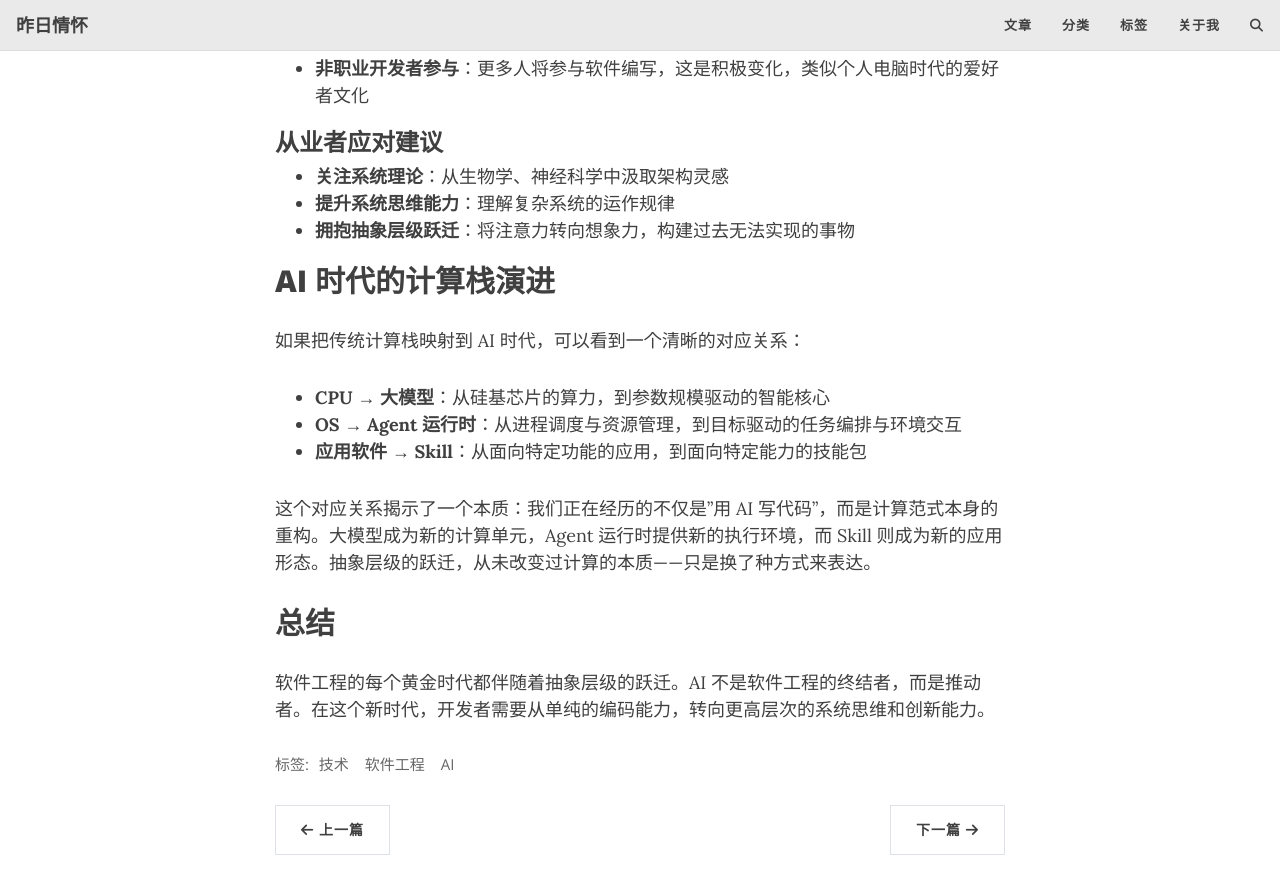
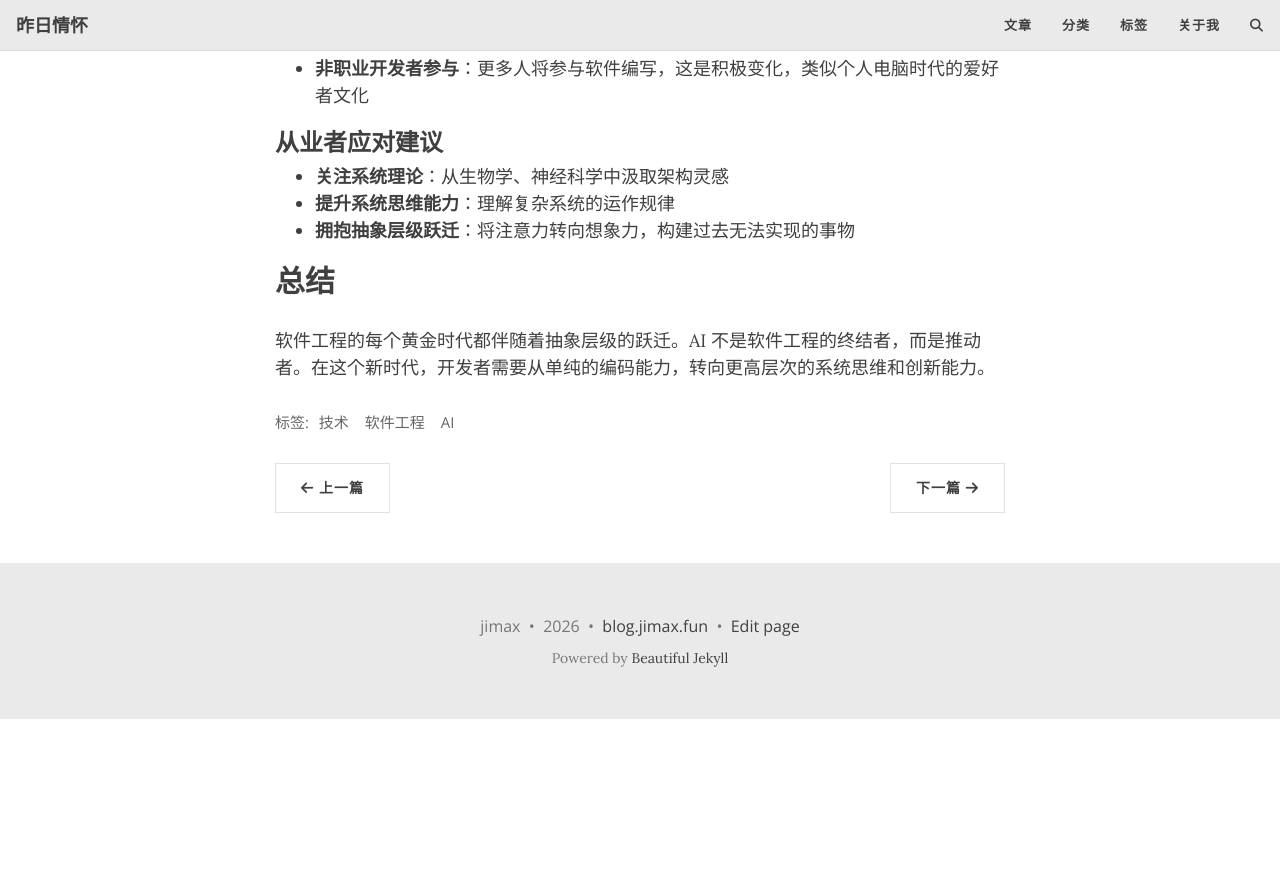
Before and after one commit to jimax2000/jimax2000.github.io, a Jekyll site: the page built from docs/_posts/2026-03-07-摘-软件工程的第三个黄金时代.md, in a window 1280 px wide and 900 px high, scrolled down 1202 px. Shown: the top 894 px of the window. Built offline with Jekyll 4.4.1, drawn with Linux system fonts in a browser that asks for light colours; comment, search, counter and statistics services are not loaded; after the commit the page ends 1921 px from its top, so only the background shows below that.

Commit message:
更新: 修改文章

```diff
--- a/docs/_posts/2026-03-07-摘-软件工程的第三个黄金时代.md
+++ b/docs/_posts/2026-03-07-摘-软件工程的第三个黄金时代.md
@@ -51,16 +51,6 @@ UML 之父 Grady Booch 认为，软件工程正处于第三个黄金时代。AI
 - **提升系统思维能力**：理解复杂系统的运作规律
 - **拥抱抽象层级跃迁**：将注意力转向想象力，构建过去无法实现的事物
 
-## AI 时代的计算栈演进
-
-如果把传统计算栈映射到 AI 时代，可以看到一个清晰的对应关系：
-
-- **CPU → 大模型**：从硅基芯片的算力，到参数规模驱动的智能核心
-- **OS → Agent 运行时**：从进程调度与资源管理，到目标驱动的任务编排与环境交互
-- **应用软件 → Skill**：从面向特定功能的应用，到面向特定能力的技能包
-
-这个对应关系揭示了一个本质：我们正在经历的不仅是"用 AI 写代码"，而是计算范式本身的重构。大模型成为新的计算单元，Agent 运行时提供新的执行环境，而 Skill 则成为新的应用形态。抽象层级的跃迁，从未改变过计算的本质——只是换了种方式来表达。
-
 ## 总结
 
 软件工程的每个黄金时代都伴随着抽象层级的跃迁。AI 不是软件工程的终结者，而是推动者。在这个新时代，开发者需要从单纯的编码能力，转向更高层次的系统思维和创新能力。
```
Also changed, not shown: docs/_posts/2026-03-08-AI时代的计算栈.md (+1 -5 lines).
